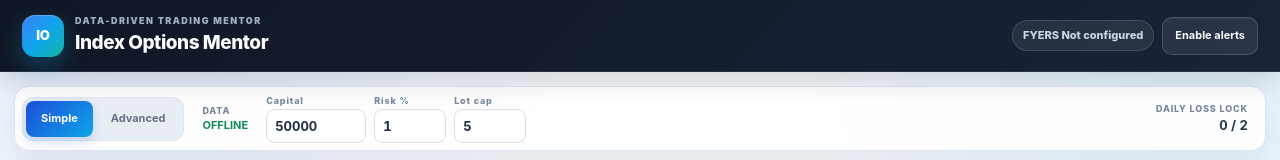
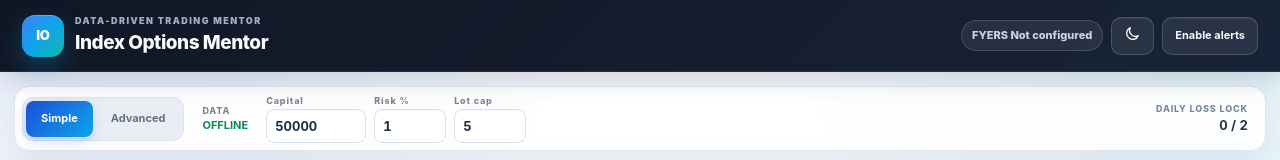
Before and after one commit to dhananjaysaber/index-options-mentor, a React (Vite) app: page / in a window 1280 px wide. Shown: the top 160 px of the page. Built offline with nearby package versions, Linux system fonts and the light colour scheme; no server answers.

Commit message:
Add persistent dark theme toggle

```diff
--- a/src/App.jsx
+++ b/src/App.jsx
@@ -14,6 +14,7 @@ import { derivePositionMentor } from './engine/positionMentor.js';
 const STORAGE_KEY = 'index-options-mentor-history-v05';
 const POSITION_KEY = 'index-options-mentor-open-position-v07';
 const ALERTS_KEY = 'index-options-mentor-alerts-enabled-v07';
+const THEME_KEY = 'index-options-mentor-theme-v1';
 
 export default function App() {
   const [mode, setMode] = useState('simple');
@@ -22,6 +23,10 @@ export default function App() {
   const [loading, setLoading] = useState(true);
   const [refreshing, setRefreshing] = useState(false);
   const [liveError, setLiveError] = useState('');
+  const [theme, setTheme] = useState(() => {
+    try { return localStorage.getItem(THEME_KEY) === 'dark' ? 'dark' : 'light'; }
+    catch { return 'light'; }
+  });
   const [position, setPosition] = useState(() => {
     try { return JSON.parse(localStorage.getItem(POSITION_KEY) || 'null'); }
     catch { return null; }
@@ -35,6 +40,13 @@ export default function App() {
     try { return JSON.parse(localStorage.getItem(STORAGE_KEY) || '[]'); }
     catch { return []; }
   });
+
+  useEffect(() => {
+    document.documentElement.dataset.theme = theme;
+    try { localStorage.setItem(THEME_KEY, theme); } catch {}
+    const meta = document.querySelector('meta[name="theme-color"]');
+    if (meta) meta.setAttribute('content', theme === 'dark' ? '#0b1220' : '#ffffff');
+  }, [theme]);
 
   async function refreshStatus() {
     try {
@@ -251,6 +263,14 @@ export default function App() {
             <a className="secondary-btn" href="/api/fyers/login">Connect FYERS</a>
           )}
           <button
+            className={`secondary-btn theme-toggle ${theme === 'dark' ? 'active' : ''}`}
+            onClick={() => setTheme(current => current === 'dark' ? 'light' : 'dark')}
+            aria-label={theme === 'dark' ? 'Switch to light theme' : 'Switch to dark theme'}
+            title={theme === 'dark' ? 'Switch to light theme' : 'Switch to dark theme'}
+          >
+            {theme === 'dark' ? <SunIcon /> : <MoonIcon />}
+          </button>
+          <button
             className={`secondary-btn alert-toggle ${alertsEnabled ? 'active' : ''}`}
             onClick={toggleAlerts}
             title={notificationPermission === 'denied' ? 'Browser notifications are blocked; sound/visual alerts can still work while this page is open.' : 'Enable sound and browser exit alerts.'}
@@ -333,6 +353,23 @@ export default function App() {
   );
 }
 
+function MoonIcon() {
+  return (
+    <svg viewBox="0 0 24 24" width="17" height="17" aria-hidden="true" fill="none" stroke="currentColor" strokeWidth="1.9" strokeLinecap="round" strokeLinejoin="round">
+      <path d="M20.2 15.1A8.4 8.4 0 0 1 8.9 3.8 8.6 8.6 0 1 0 20.2 15.1Z" />
+    </svg>
+  );
+}
+
+function SunIcon() {
+  return (
+    <svg viewBox="0 0 24 24" width="17" height="17" aria-hidden="true" fill="none" stroke="currentColor" strokeWidth="1.9" strokeLinecap="round" strokeLinejoin="round">
+      <circle cx="12" cy="12" r="3.7" />
+      <path d="M12 2.3v2M12 19.7v2M4.1 4.1l1.4 1.4M18.5 18.5l1.4 1.4M2.3 12h2M19.7 12h2M4.1 19.9l1.4-1.4M18.5 5.5l1.4-1.4" />
+    </svg>
+  );
+}
+
 function inferExitReason(position, underlyingExit) {
   const stopHit = position.side === 'CE'
     ? underlyingExit <= position.underlyingStop
```
